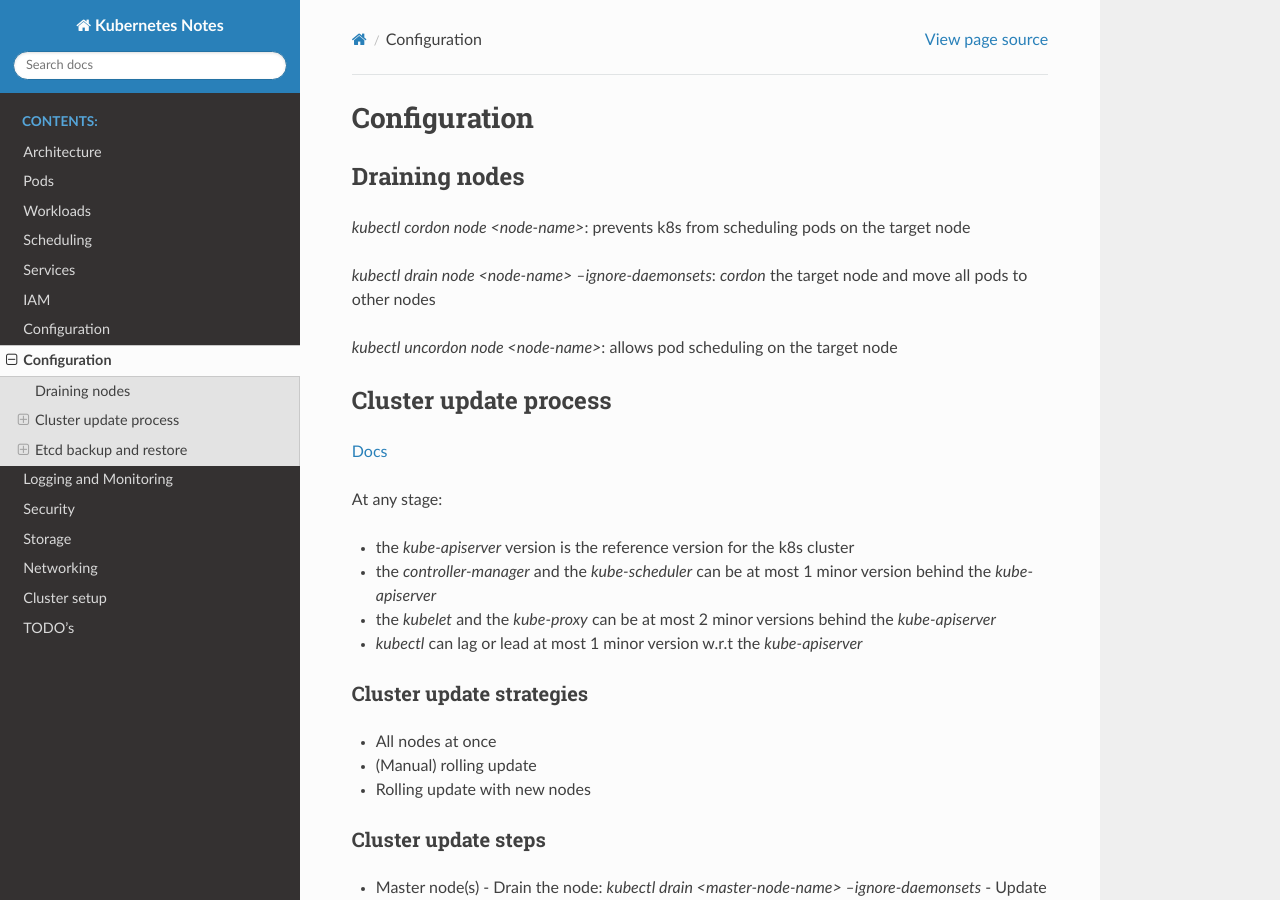
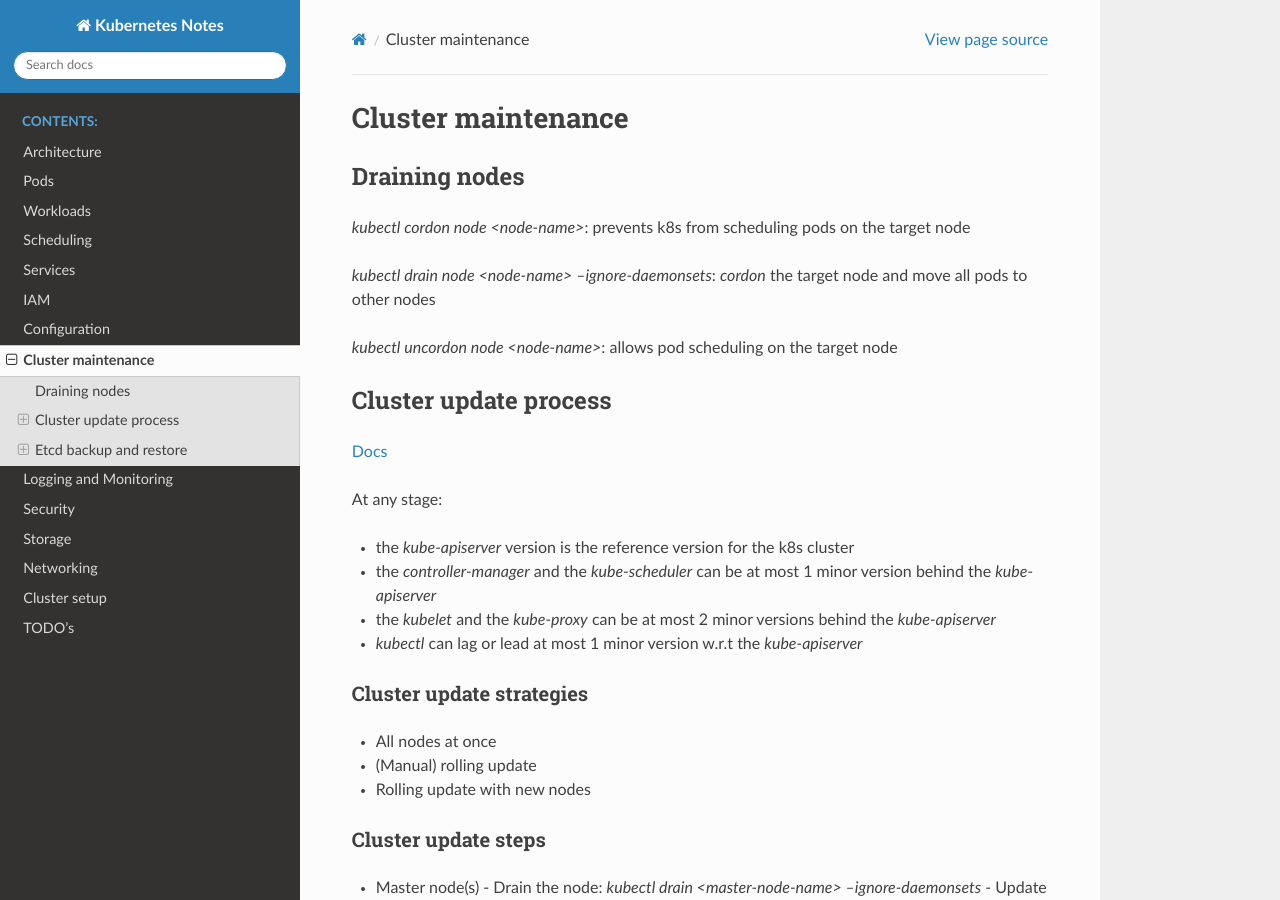
Before and after one commit to Calcifer777/learn-kubernetes, a Sphinx documentation site: the page built from docs/source/cluster-maintenance.rst, in a window 1280 px wide and 900 px high. Built offline with Sphinx 7.4.7 and the Read the Docs theme 2.0.0, drawn with Linux system fonts in a browser that asks for light colours.

Commit message:
minor changes

```diff
--- a/docs/source/cluster-maintenance.rst
+++ b/docs/source/cluster-maintenance.rst
@@ -1,5 +1,5 @@
 #################
-Configuration
+Cluster maintenance
 #################
 
 Draining nodes
--- a/docs/source/configuration.rst
+++ b/docs/source/configuration.rst
@@ -137,7 +137,6 @@ CPU limits are enforced via Linux control groups.
 QoS classes
 =============
 
-QoS classes
 When Kubernetes creates a `Pod` it assigns one of these QoS classes to the Pod:
 
 - Guaranteed: for all containers in the `Pod`, both requests and limits are specified and set to the same value
--- a/docs/source/scheduling.rst
+++ b/docs/source/scheduling.rst
@@ -193,8 +193,9 @@ The effect of a taint - `<taint-effect>` - can be:
         effect: "NoSchedule"
         # tolerationSeconds: 6000  # sets the toleration period
 
+
 Deploy a custom scheduler
-***************************
+*********************************
 
 Copy `kube-scheduler.yaml` from the directory `/etc/kubernetes/manifests/` to any other location and then change the name to my-scheduler.
 
```
